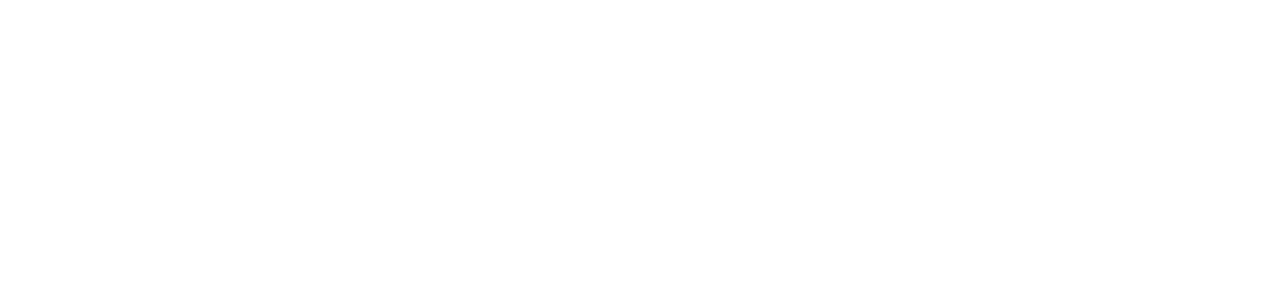
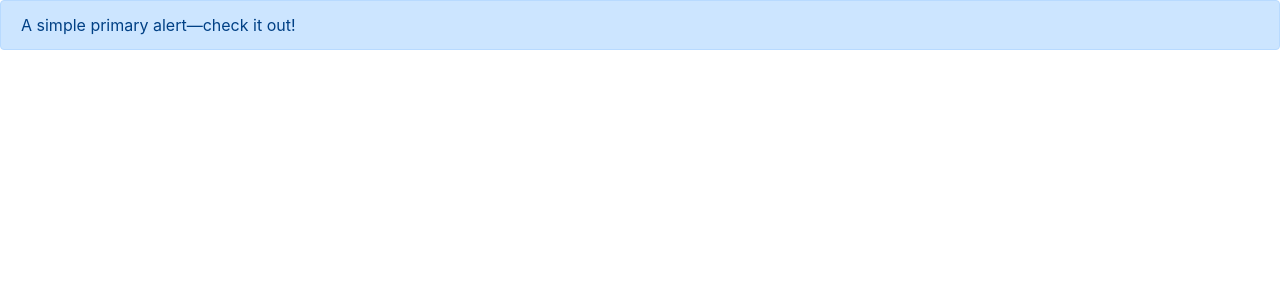
Before and after one commit to YusukeHirose/movie, a React (Create React App) app: page / in a window 1280 px wide. Shown: the top 300 px of the page. Built offline with nearby package versions, Linux system fonts and the light colour scheme.

Commit message:
feat: bootstrap導入

```diff
--- a/package.json
+++ b/package.json
@@ -6,6 +6,7 @@
     "@testing-library/jest-dom": "^4.2.4",
     "@testing-library/react": "^9.5.0",
     "@testing-library/user-event": "^7.2.1",
+    "bootstrap": "^4.5.0",
     "react": "^16.13.1",
     "react-dom": "^16.13.1",
     "react-scripts": "3.4.1"
--- a/src/App.js
+++ b/src/App.js
@@ -1,8 +1,13 @@
 import React from 'react';
 
-function App() {
+import 'bootstrap/dist/css/bootstrap.min.css';
+
+const App = () => {
   return (
     <div className="App">
+      <div className="alert alert-primary" role="alert">
+        A simple primary alert—check it out!
+      </div>
     </div>
   );
 }
```
Also changed, not shown: src/logo.svg (deleted), 1 other file (tests, documents, lock files or other folders).
